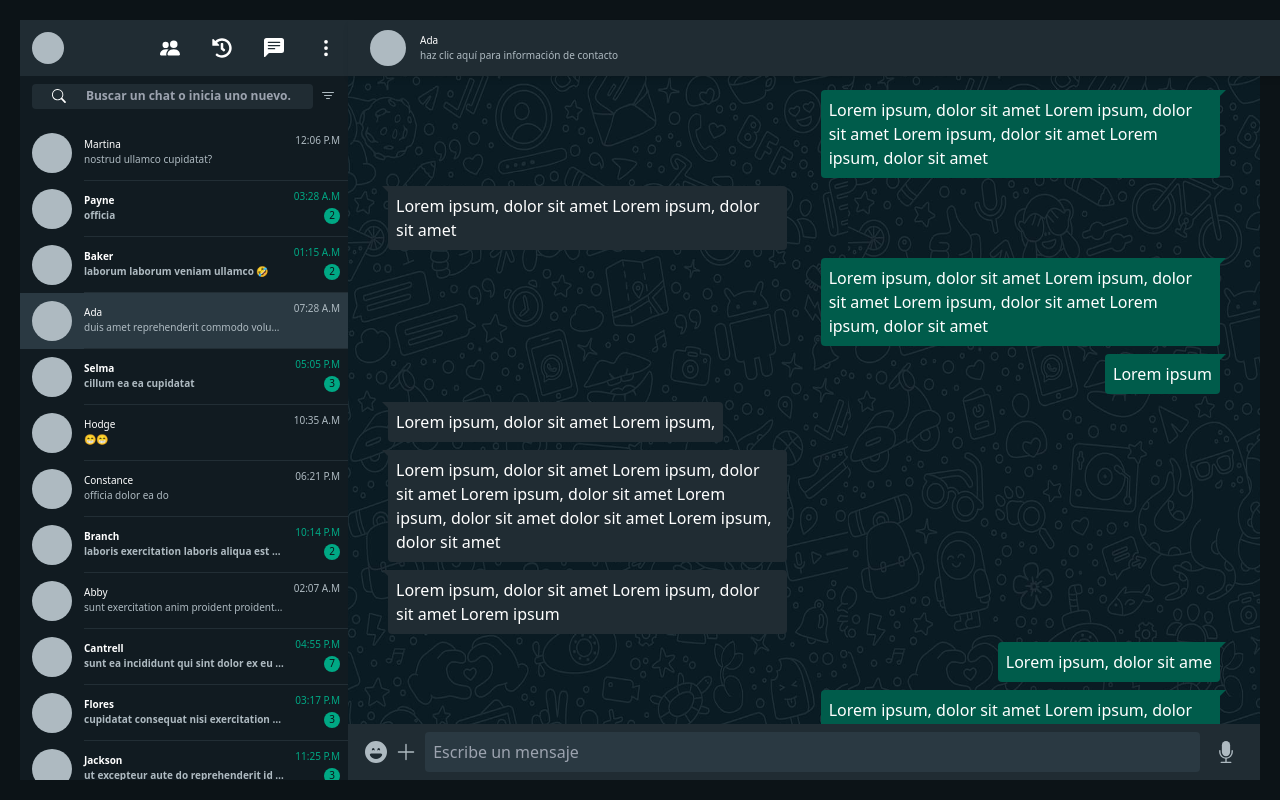
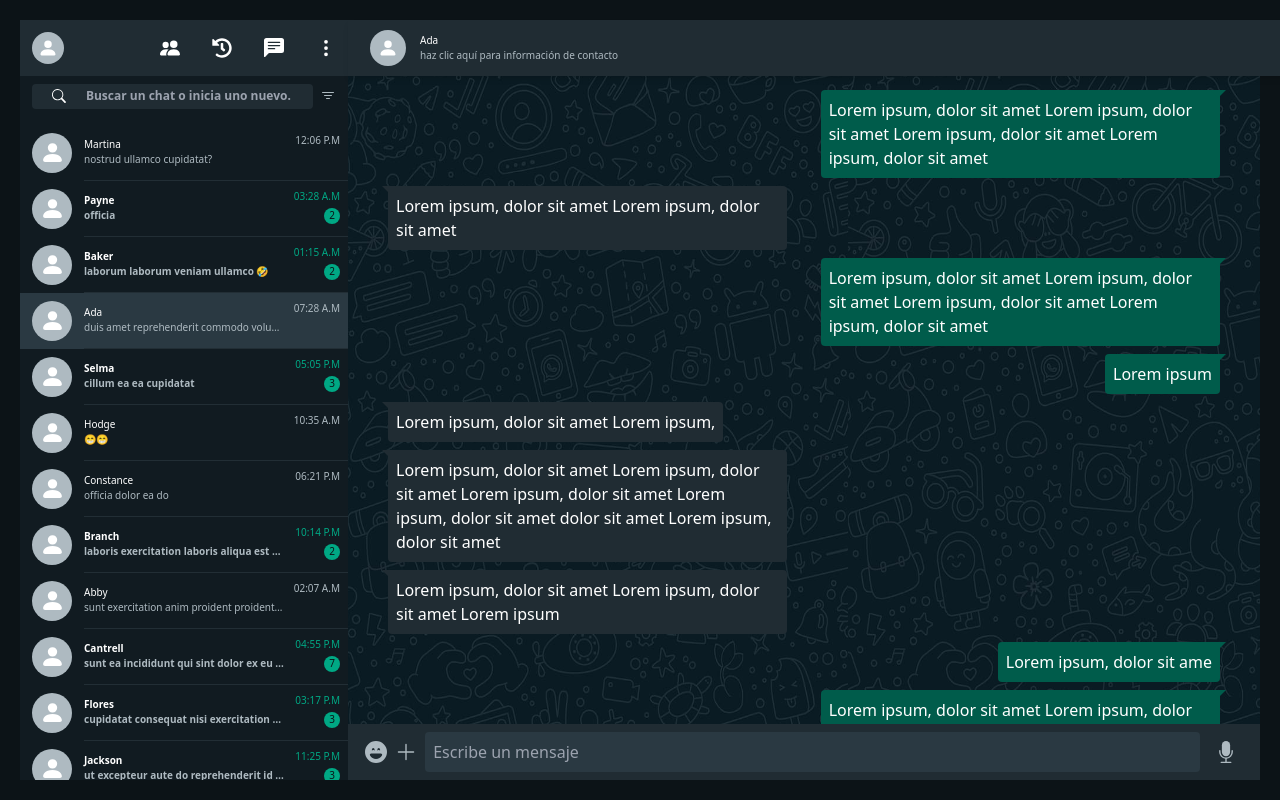
Before and after one commit to CarlosHdz7/whatsapp-ui, a React (Vite) app: page / in a window 1280 px wide. Built offline with nearby package versions, Linux system fonts and the light colour scheme.

Commit message:
:lipstick: Add default icon to chats and profile

```diff
--- a/src/components/Chats/Chat/Chat.tsx
+++ b/src/components/Chats/Chat/Chat.tsx
@@ -1,4 +1,5 @@
 import { ContactsType } from '../../../data/contacts';
+import { BsFillPersonFill } from 'react-icons/bs'
 
 const Chat = (props: Partial<ContactsType>) => {
 
@@ -29,7 +30,9 @@ const Chat = (props: Partial<ContactsType>) => {
   return (
     <div className={containerClass}>
       <div className="flex items-center justify-center p-2 w-16 ">
-        <div className="rounded-3xl bg-gray-1 h-10 w-10" />
+        <div className="rounded-3xl bg-gray-1 h-10 w-10 flex justify-center items-center">
+          <BsFillPersonFill size={25} />
+        </div>
       </div>
       <div className="flex flex-col justify-center w-[200px] border-b-[1px] border-gray-25">
         <span className={nameClass}>{name}</span>
--- a/src/components/MainContent/SecondaryNavbar/SecondaryNavbar.tsx
+++ b/src/components/MainContent/SecondaryNavbar/SecondaryNavbar.tsx
@@ -2,6 +2,7 @@ import {
   BsFillCameraVideoFill,
   BsSearch,
   BsThreeDotsVertical,
+  BsFillPersonFill
 } from 'react-icons/bs';
 
 const SecondaryNavbar = () => {
@@ -9,7 +10,9 @@ const SecondaryNavbar = () => {
     <div className="fixed w-full h-14 bg-gray-50 p-2 flex justify-between items-center shadow-md z-50">
       <div className="flex h-auto">
         <div className="flex items-center justify-center w-16 ">
-          <div className="rounded-3xl bg-gray-1 h-9 w-9" />
+          <div className="rounded-3xl bg-gray-1 h-9 w-9 flex items-center justify-center">
+            <BsFillPersonFill size={20} />
+          </div>
         </div>
         <div className="text-[10px] flex flex-col justify-center">
           <span>Ada</span>
--- a/src/components/Navbar/Navbar.tsx
+++ b/src/components/Navbar/Navbar.tsx
@@ -2,6 +2,7 @@ import {
   BsFillPeopleFill,
   BsFillChatLeftTextFill,
   BsThreeDotsVertical,
+  BsFillPersonFill
 } from 'react-icons/bs';
 import { FaHistory } from 'react-icons/fa';
 
@@ -9,7 +10,9 @@ const Navbar = () => {
   return (
     <nav className="h-14 w-full bg-gray-50 p-3 flex justify-between">
       <div className="flex justify-center items-center">
-        <div className="rounded-3xl bg-gray-1 h-8 w-8" />
+        <div className="rounded-3xl bg-gray-1 h-8 w-8 flex items-center justify-center">
+          <BsFillPersonFill size={20} />
+        </div>
       </div>
       <div className="flex items-center gap-8">
         <BsFillPeopleFill size={20} />
```
